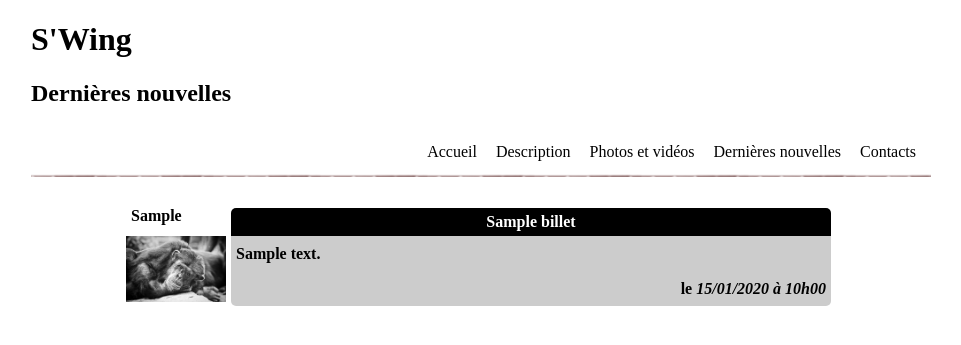
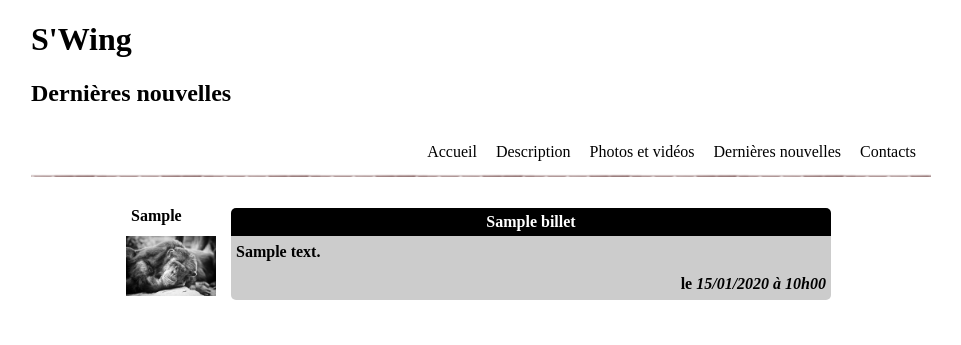
Before and after one commit to evermax/swing, a PHP site: page /news.php in a window 1280 px wide. Shown: the top 345 px of the page, without its empty margins (159-1120 px from the left). Run offline with PHP 8.4, Linux system fonts and the light colour scheme; tables that the repository leaves empty or names only in its code hold one stand-in row (values such as "Sample post"); lists and menus that the app fills with data are empty.

Commit message:
Photo News
Explicit

```diff
--- a/news.php
+++ b/news.php
@@ -11,7 +11,7 @@
 
     	    <div class="corps">
         	    <?php
-        	        $bdd = new PDO('mysql:host=localhost;dbname=swing', 'root', '', array(PDO::ATTR_ERRMODE => PDO::ERRMODE_EXCEPTION));
+        	        $bdd = new PDO('mysql:host=localhost;dbname=swing', 'root', 'root', array(PDO::ATTR_ERRMODE => PDO::ERRMODE_EXCEPTION));
         	        $reponse = $bdd->query('SELECT id, auteur, titre, contenu, DATE_FORMAT(date_creation, \'%d/%m/%Y à %Hh%i\') AS date_creation_fr FROM billets ORDER BY date_creation DESC LIMIT 0, 5');
 
         	        while ($donnees = $reponse->fetch())
@@ -24,7 +24,7 @@
             	                </tr>
 
             	                <tr>
-            	                    <th rowspan="2"><img src="images/singe.jpg" alt="<?php echo $donnees['auteur']; ?>"/></th><th class="contenu" > <?php echo $donnees['contenu']; ?> </th>
+            	                    <th rowspan="2" class="photo"><img src="images/singe.jpg" alt="<?php echo $donnees['auteur']; ?>"/></th><th class="contenu" > <?php echo $donnees['contenu']; ?> </th>
             	                </tr>
 
             	                <tr>
--- a/style.css
+++ b/style.css
@@ -148,7 +148,6 @@ figure
 
 .billet img
 {
-    max-width: 100%;
     margin-left: -5px;
 }
 
@@ -199,3 +198,14 @@ figure
 {
     font-size: 1.2em;
 }
+
+.photo
+{
+    height: 60px;
+    width: 60px;
+}
+
+.photo img
+{
+    max-height: 100%;
+}
```
